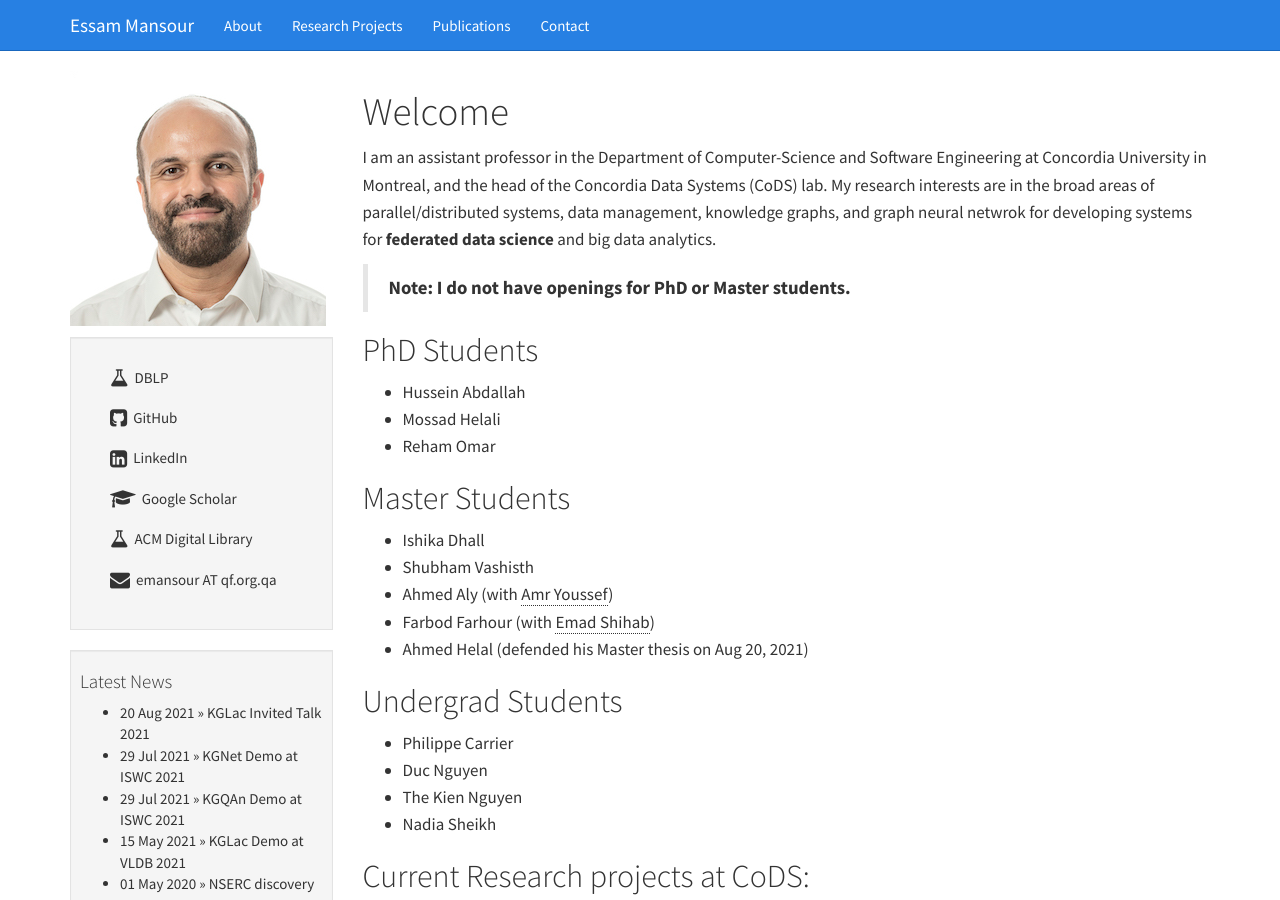
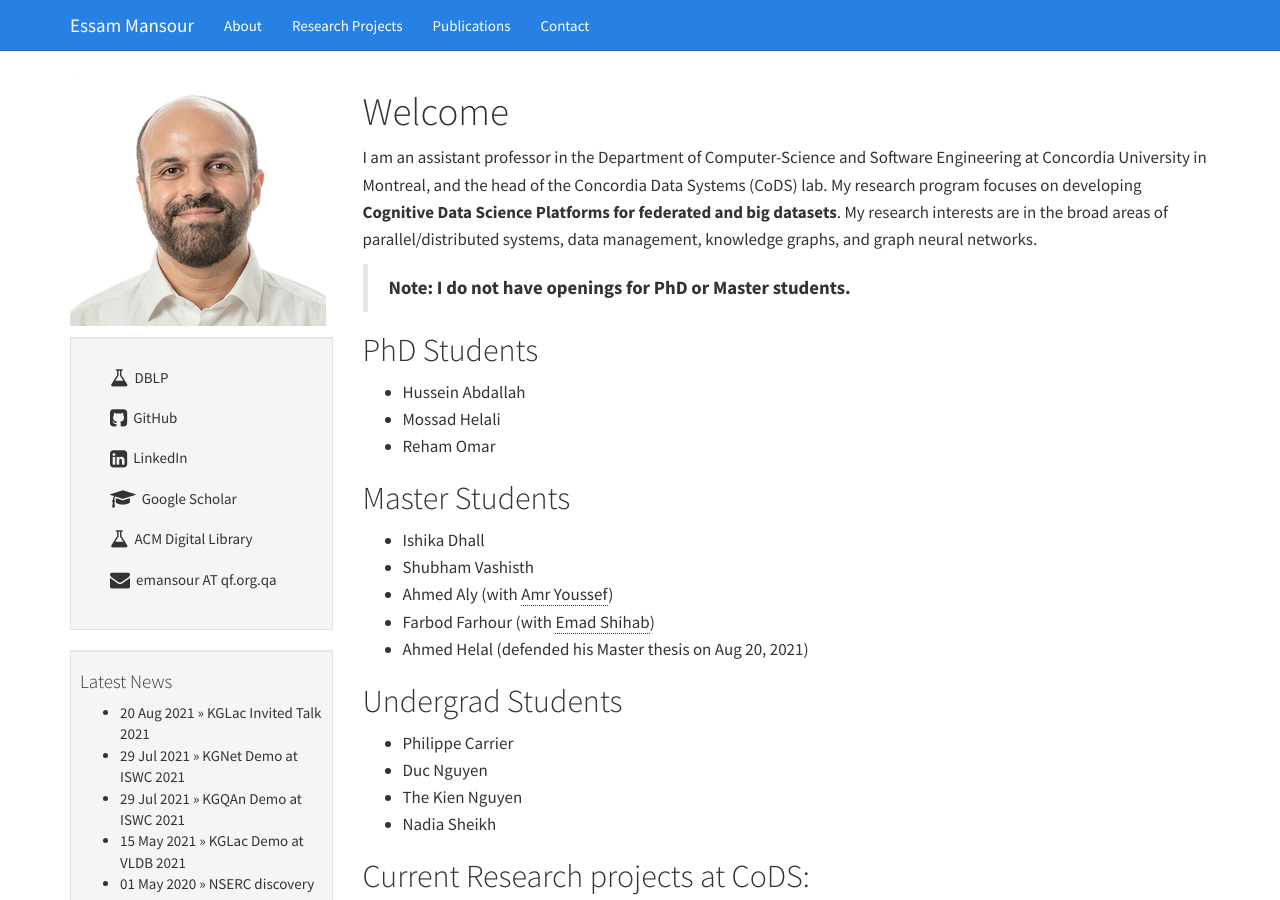
Before and after one commit to mansoure/mansoure.github.io, a Jekyll site: the page built from index.md, in a window 1280 px wide and 900 px high. Built offline with Jekyll 4.4.1, drawn with Linux system fonts in a browser that asks for light colours; comment, search, counter and statistics services are not loaded.

Commit message:
Update index.md

```diff
--- a/index.md
+++ b/index.md
@@ -4,7 +4,7 @@
 ---
 # Welcome
 
-I am an assistant professor in the Department of Computer-Science and Software Engineering at Concordia University in Montreal, and the head of the Concordia Data Systems (CoDS) lab. My research interests are in the broad areas of parallel/distributed systems, data management, knowledge graphs, and graph neural netwrok for developing systems for **federated data science** and big data analytics.
+I am an assistant professor in the Department of Computer-Science and Software Engineering at Concordia University in Montreal, and the head of the Concordia Data Systems (CoDS) lab. My research program focuses on developing **Cognitive Data Science Platforms for federated and big datasets**. My research interests are in the broad areas of parallel/distributed systems, data management, knowledge graphs, and graph neural networks.
 
 > **Note: I do not have openings for PhD or Master students.**
 
```
